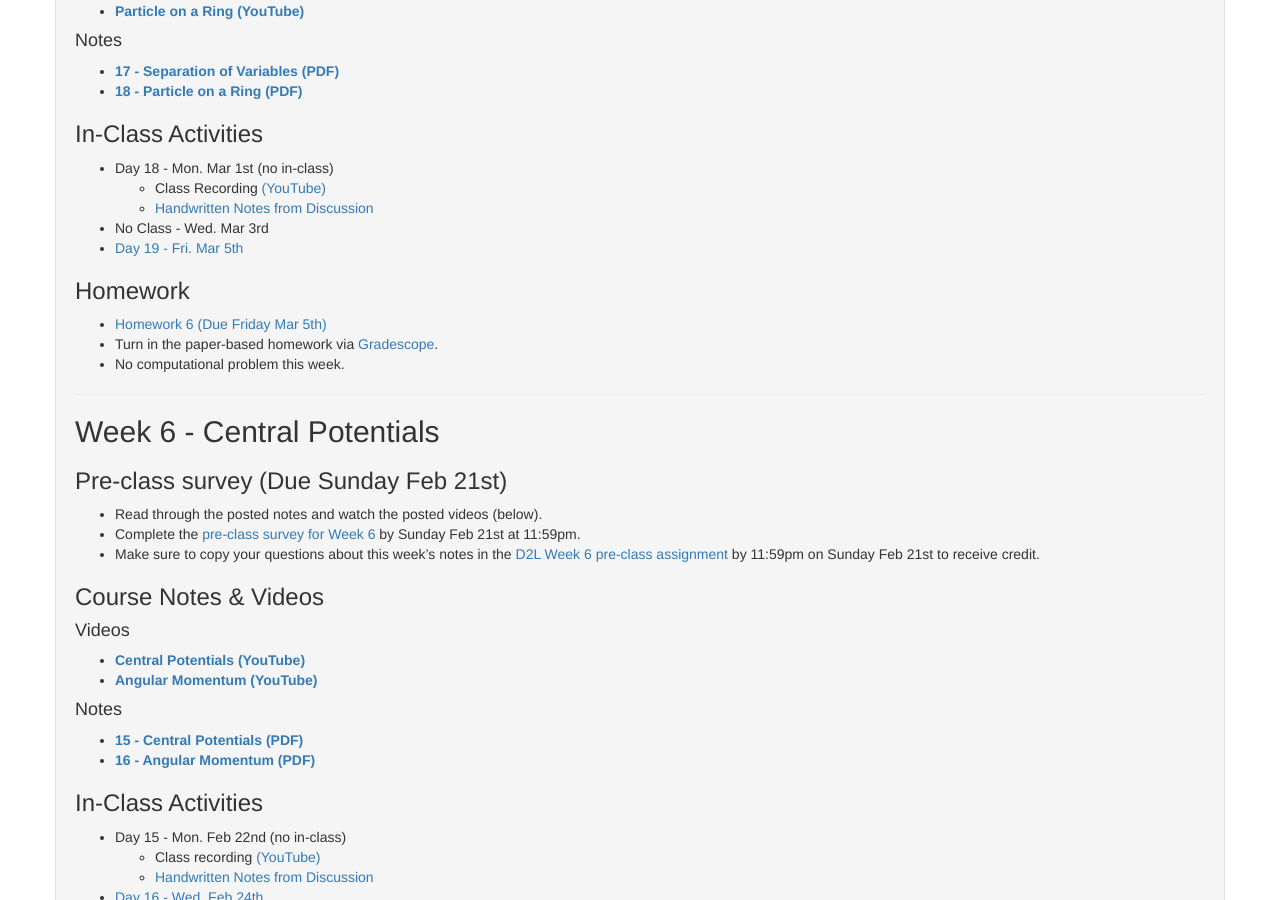
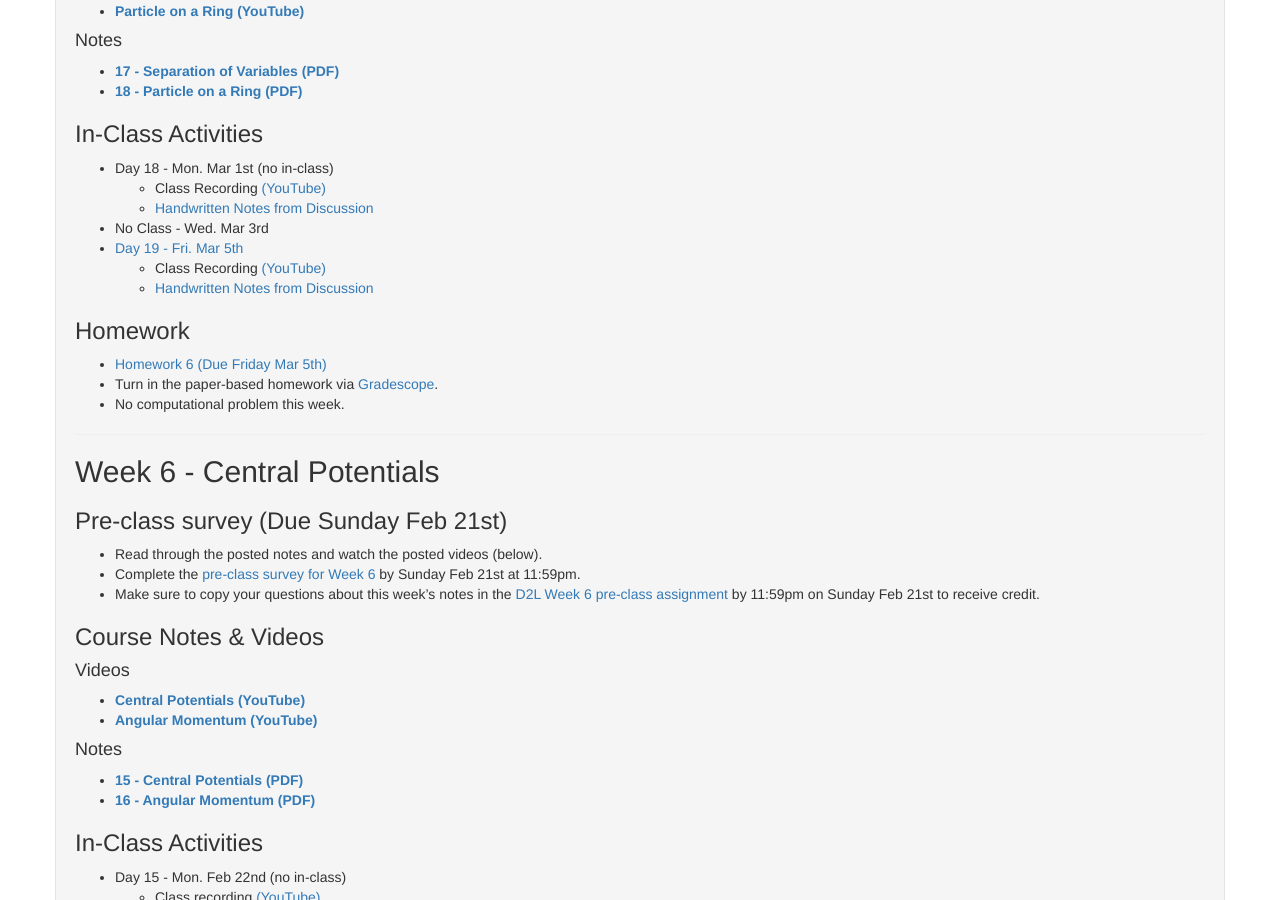
Before and after one commit to dannycab/phy472msu_s2021, a Jekyll site: the page built from notes/index.md, in a window 1280 px wide and 900 px high, scrolled down 1095 px. Built offline with Jekyll 4.4.1, drawn with Linux system fonts in a browser that asks for light colours.

Commit message:
Added Day 19 materials

```diff
--- a/notes/index.md
+++ b/notes/index.md
@@ -69,6 +69,8 @@
   * [Handwritten Notes from Discussion](./in-class/Day_18.pdf)
 * No Class - Wed. Mar 3rd
 * [Day 19 - Fri. Mar 5th](./in-class/day19.html)
+  * Class Recording [(YouTube)](https://www.youtube.com/watch?v=OK7-nwW3rDU)
+  * [Handwritten Notes from Discussion](./in-class/Day_19.pdf)
 
 ### Homework
 
```
Also changed, not shown: 1 other file.
